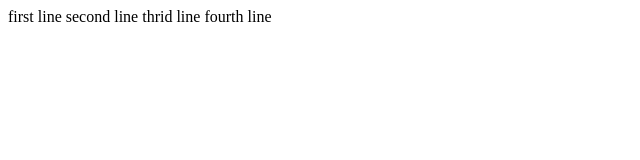
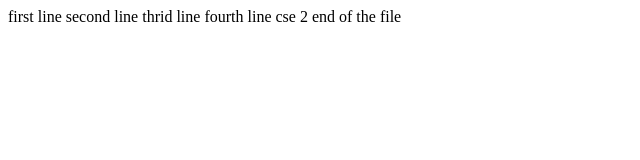
Before and after one commit to JayaNuzvid/cse2, a plain HTML site: page index.html in a window 1280 px wide. Shown: the whole page, without its empty margins (0-640 px from the left). Drawn offline with Linux system fonts and the light colour scheme.

Commit message:
local cse 2 line

```diff
--- a/index.html
+++ b/index.html
@@ -10,5 +10,6 @@
      second line
      thrid line
 fourth line
+cse 2 end of the file
 </body>
 </html>
```
